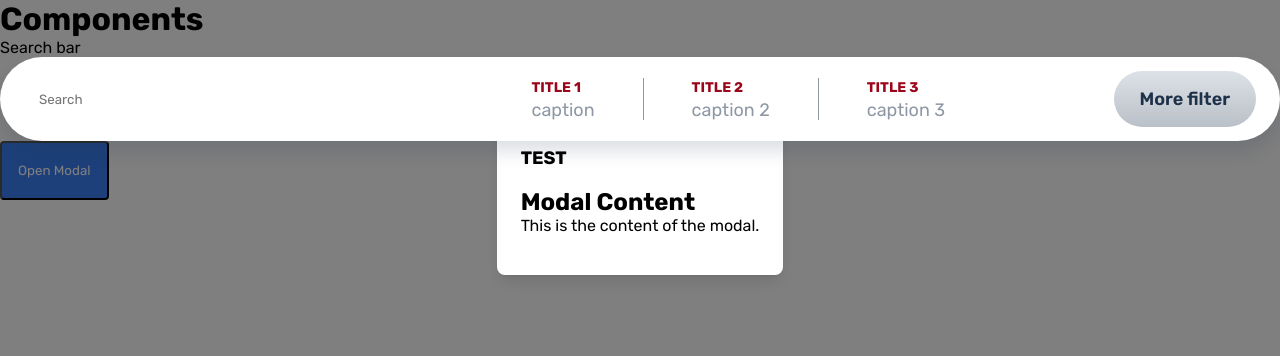
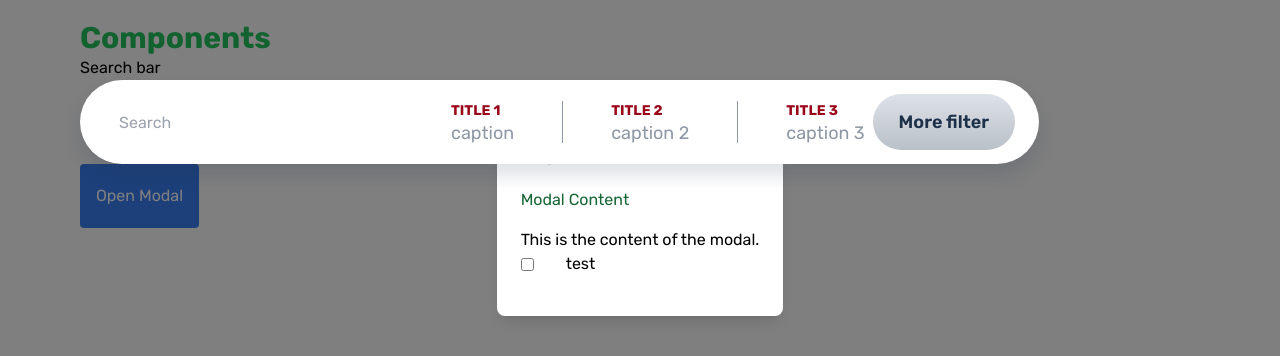
Before and after one commit to devsecur/cbuy, a Next.js app: page /demo in a window 1280 px wide. Both pictures are taken after a click on the button "Open Modal". Shown: the top 356 px of the page. Built offline with nearby package versions, Linux system fonts and the light colour scheme.

Commit message:
feat(checkbox): add checkbox atom, molecule - fix tailwindcss config in global scss

```diff
--- a/src/app/(main)/demo/page.tsx
+++ b/src/app/(main)/demo/page.tsx
@@ -7,6 +7,7 @@ import Typography, {
   TypographyType,
 } from '@/components/atoms/typography/Typography';
 import BoxImage from '@/components/molecules/BoxImage/BoxImage';
+import Checkbox from '@/components/molecules/Checkbox/Checkbox';
 // import Carousel from '@/components/molecules/Carousel/Carousel';
 import SearchButton, {
   SearchButtonPropType,
@@ -37,6 +38,8 @@ const Home = () => {
   // const { isMobile, isTablet } = useCustomQueries();
 
   const [inputValue, setValue] = useState<string>();
+  const [checkbox, setCheck] = useState<boolean>(false);
+
   const options = [
     { value: 'option1', label: 'Option 1' },
     { value: 'option2', label: 'Option 2' },
@@ -212,18 +215,20 @@ const Home = () => {
               isOpen={isOpen}
               onClose={() => setIsOpen(false)}
             >
-              <h2 className='mb-4 bg-black p-10 text-green-800'>
-                Modal Content
-              </h2>
+              <h2 className='mb-4 text-green-800'>Modal Content</h2>
               <p>This is the content of the modal.</p>
             </Modal>
             <div style={{ position: 'fixed' }}>
               {/* Other page content */}
               <ModalTemplate>
-                <h2 className='mb-4 bg-black p-10 text-green-800'>
-                  Modal Content
-                </h2>
+                <h2 className='mb-4 text-green-800'>Modal Content</h2>
                 <p>This is the content of the modal.</p>
+
+                <Checkbox
+                  checked={checkbox}
+                  label='test'
+                  onChange={() => setCheck((prev) => !prev)}
+                />
               </ModalTemplate>
             </div>
           </div>
--- a/src/app/globals.scss
+++ b/src/app/globals.scss
@@ -1,4 +1,8 @@
-@import url("https://fonts.googleapis.com/css2?family=Rubik:wght@300;400;500;600;700&display=swap");
+@tailwind base;
+@tailwind components;
+@tailwind utilities;
+
+@import url('https://fonts.googleapis.com/css2?family=Rubik:wght@300;400;500;600;700&display=swap');
 
 :root {
   --background: #e7ecf0;
@@ -14,7 +18,7 @@
   padding: 0;
   box-sizing: border-box;
   -webkit-box-sizing: border-box;
-  font-family: "Rubik", sans-serif;
+  font-family: 'Rubik', sans-serif;
   -webkit-font-smoothing: antialiased;
   -moz-osx-font-smoothing: grayscale;
 }
@@ -53,7 +57,6 @@ body {
   overflow-x: hidden;
 }
 
-
 a {
   color: var(--secondary);
   text-decoration: none;
--- a/src/components/atoms/checkbox/Checkbox.tsx
+++ /dev/null
@@ -1,5 +0,0 @@
-const Checkbox = () => {
-  return <div></div>;
-};
-
-export default Checkbox;
--- /dev/null
+++ b/src/components/atoms/icons/Checkbox.icon.tsx
@@ -0,0 +1,32 @@
+interface CheckboxIconProps {
+  checked: boolean;
+}
+
+const CheckboxIcon: React.FC<CheckboxIconProps> = ({ checked }) => {
+  return (
+    <svg
+      className={`h-4 w-4 ${checked ? 'text-blue-500' : 'text-gray-400'}`}
+      viewBox='0 0 24 24'
+      fill='none'
+      stroke='currentColor'
+    >
+      {checked ? (
+        <path
+          strokeLinecap='round'
+          strokeLinejoin='round'
+          strokeWidth={2}
+          d='M5 13l4 4L19 7'
+        />
+      ) : (
+        <path
+          strokeLinecap='round'
+          strokeLinejoin='round'
+          strokeWidth={2}
+          d='M5 13l4 4L19 7'
+          className='hidden'
+        />
+      )}
+    </svg>
+  );
+};
+export default CheckboxIcon;
--- /dev/null
+++ b/src/components/molecules/Checkbox/Checkbox.module.scss
@@ -0,0 +1,12 @@
+.checkbox_label {
+  @apply flex cursor-pointer items-center space-x-2;
+}
+.checkbox_input {
+  @apply text-blue-500;
+  border-radius: 2px;
+  border: 2px solid #d2d6db;
+  background: #fff;
+}
+.checkbox_name {
+  @apply ml-2;
+}
--- /dev/null
+++ b/src/components/molecules/Checkbox/Checkbox.tsx
@@ -0,0 +1,27 @@
+// import CheckboxIcon from './CheckboxIcon';
+import CheckboxIcon from '@/components/atoms/icons/Checkbox.icon';
+import CheckboxLabel from './CheckboxLabel';
+import styles from './Checkbox.module.scss';
+interface CheckboxProps {
+  checked: boolean;
+  label: string;
+  // eslint-disable-next-line no-unused-vars
+  onChange: (event: React.ChangeEvent<HTMLInputElement>) => void;
+}
+
+const Checkbox: React.FC<CheckboxProps> = ({ checked, label, onChange }) => {
+  return (
+    <label className={styles.checkbox_label}>
+      <input
+        type='checkbox'
+        className={styles.checkbox_input}
+        checked={checked}
+        onChange={onChange}
+      />
+      <CheckboxIcon checked={checked} />
+      <CheckboxLabel>{label}</CheckboxLabel>
+    </label>
+  );
+};
+
+export default Checkbox;
--- /dev/null
+++ b/src/components/molecules/Checkbox/CheckboxLabel.tsx
@@ -0,0 +1,10 @@
+import styles from './Checkbox.module.scss';
+interface CheckboxLabelProps {
+  children: React.ReactNode;
+}
+
+const CheckboxLabel: React.FC<CheckboxLabelProps> = ({ children }) => {
+  return <span className={styles.checkbox_name}>{children}</span>;
+};
+
+export default CheckboxLabel;
--- a/src/components/molecules/Searchbar/Searchbar.module.scss
+++ b/src/components/molecules/Searchbar/Searchbar.module.scss
@@ -1,5 +1,5 @@
 .container_searchbar {
-  @apply relative box-border flex w-full items-center justify-between rounded-[100px] border border-l-pink-700 bg-white px-[24px];
+  @apply relative box-border flex w-full items-center justify-between rounded-[100px]  bg-white px-[24px];
   box-shadow: 0px 11px 18px 0px rgba(30, 49, 75, 0.15);
   // background: green;
   z-index: 1;
@@ -42,7 +42,7 @@
   }
 
   .input_wrapper {
-    @apply flex justify-between border;
+    @apply flex justify-between;
   }
   .btn_wrapper {
     box-shadow: 0px 11px 18px 0px rgba(30, 49, 75, 0.15);
--- a/src/components/molecules/Searchbar/Searchbar.tsx
+++ b/src/components/molecules/Searchbar/Searchbar.tsx
@@ -46,6 +46,7 @@ export default function Searchbar({
           onChange={inputProps.onChange}
           style={{
             border: 'none',
+            outline: 'none',
             backgroundColor: 'white',
             width: isTablet ? '139px' : undefined,
           }}
```
